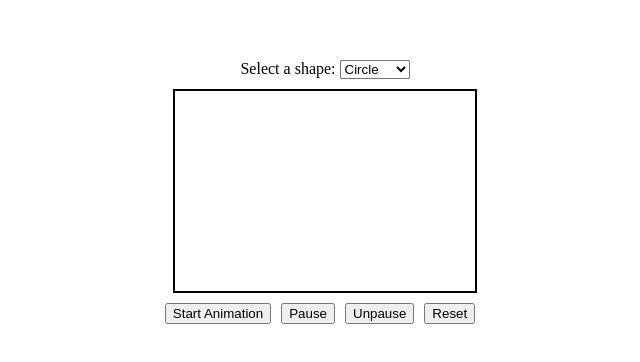
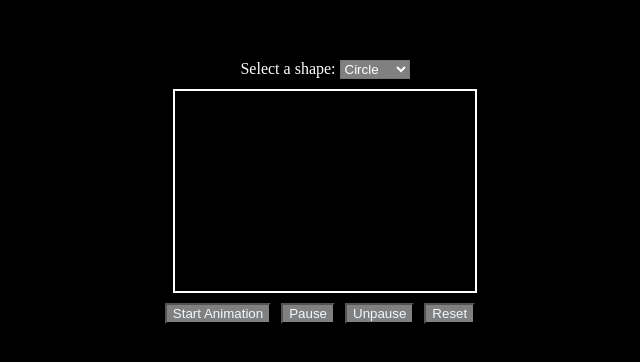
Before and after one commit to ConnorSpendlove/Physics-Sandbox, a plain HTML site: page index.html in a window 1280 px wide. Shown: the part 208-570 px from the top of the page, without its empty margins (315-955 px from the left). Drawn offline with Linux system fonts and the light colour scheme.

Commit message:
changed colors

```diff
--- a/styles.css
+++ b/styles.css
@@ -4,6 +4,7 @@ body, html {
     align-items: center;
     height: 100%;
     margin: 0;
+    background-color: black;
 }
 
 #container {
@@ -16,6 +17,12 @@ body, html {
 
 #shape-selector {
     margin-bottom: 10px;
+    color: white;
+}
+
+#shape {
+    background-color: grey;
+    color: white;
 }
 
 #shape-container {
@@ -26,14 +33,14 @@ body, html {
     position: relative;
     width: 300px;
     height: 200px;
-    border: 2px solid black;
+    border: 2px solid rgb(255, 255, 255);
     overflow: hidden;
     margin-bottom: 10px;
 }
 
 .circle, .square, .triangle {
     position: absolute;
-    background-color: red;
+    background-color: rgb(0, 255, 132);
 }
 
 .circle {
@@ -52,7 +59,7 @@ body, html {
     height: 0;
     border-left: 25px solid transparent;
     border-right: 25px solid transparent;
-    border-bottom: 50px solid red;
+    border-bottom: 50px solid  rgb(0, 255, 132);
     position: absolute;
     clip-path: polygon(50% 0%, 0% 100%, 100% 100%);
 }
@@ -63,6 +70,8 @@ body, html {
 
 #buttons button {
     margin-right: 10px;
+    background-color: grey;
+    color: aliceblue;
 }
 
 .hide {
```
